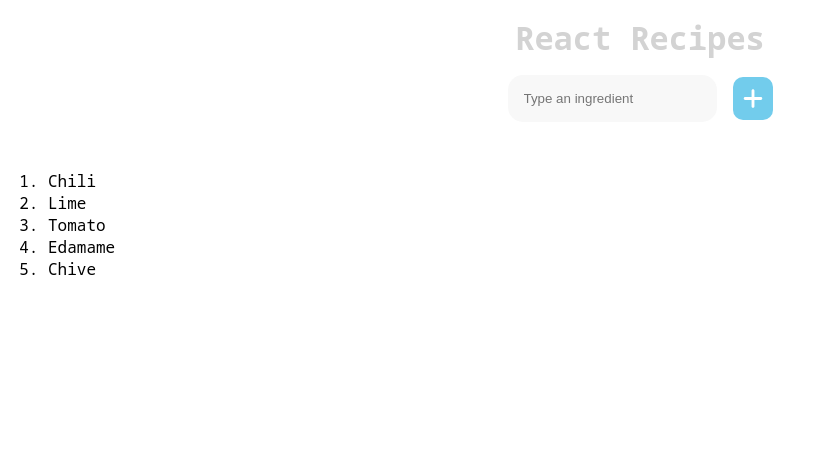
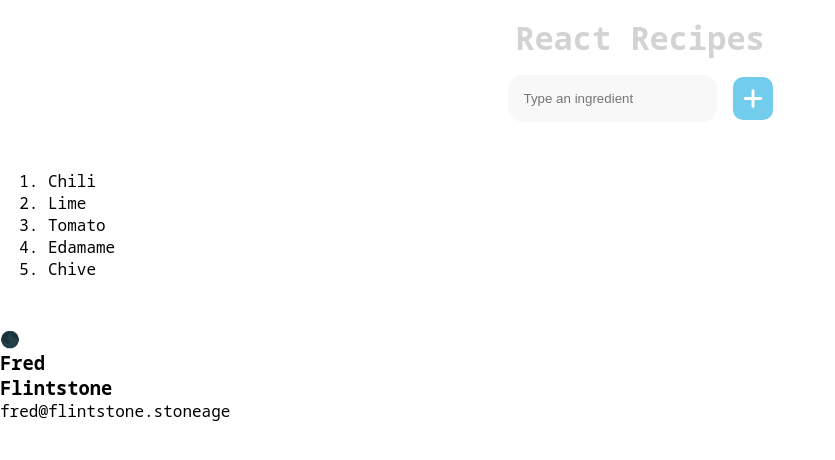
Before and after one commit to SalvatoreMangiacotti/react-recipes, a React (Vite) app: page / in a window 1280 px wide. Shown: the top 460 px of the page, without its empty margins (0-835 px from the left). Built offline with nearby package versions, Linux system fonts and the light colour scheme.

Commit message:
Switch between sun and moon icons using the object state property

```diff
--- a/src/App.jsx
+++ b/src/App.jsx
@@ -16,6 +16,11 @@ import Main from './components/Main'
 // ManageArrays Practice
 
 // import ManageArrays from './components/ManageArrays'
+
+
+// ObjectsState Practice
+
+import ObjectsState from './components/ObjectsState'
 
 
 // Css
@@ -37,6 +42,8 @@ function App() {
 
       {/* <ManageArrays /> */}
 
+      <ObjectsState />
+
     </>
 
   )
--- /dev/null
+++ b/src/components/ObjectsState.jsx
@@ -0,0 +1,73 @@
+import { use, useState } from "react"
+
+export default function ObjectsState() {
+
+
+    // User Object Data
+
+    const userData = {
+
+        firstName: "Fred",
+
+        lastName: "Flintstone",
+
+        email: 'fred@flintstone.stoneage',
+
+        isReal: false
+
+    }
+
+
+    // useState
+
+    const [user, setUser] = useState(userData)
+
+    const [icon, setIcon] = useState('🌑')
+
+
+    // Toggle Function
+
+    function toggleFavorite() {
+
+        setUser(previousValue => previousValue = {
+
+            ...previousValue,
+
+            isReal: !previousValue
+
+        })
+
+        setIcon(previousIcon => previousIcon === '🌑' ? '🌞' : '🌑')
+
+    }
+
+
+    return (
+
+        <>
+
+            <div className="user_card">
+
+                <span
+
+                    onClick={toggleFavorite}
+
+                    alt="moon icon"
+
+                    className="isreal"
+
+                >{icon}</span>
+
+                <h3>{user.firstName}</h3>
+
+                <h3>{user.lastName}</h3>
+
+                <span>{user.email}</span>
+
+            </div>
+
+        </>
+
+    )
+
+}
```
